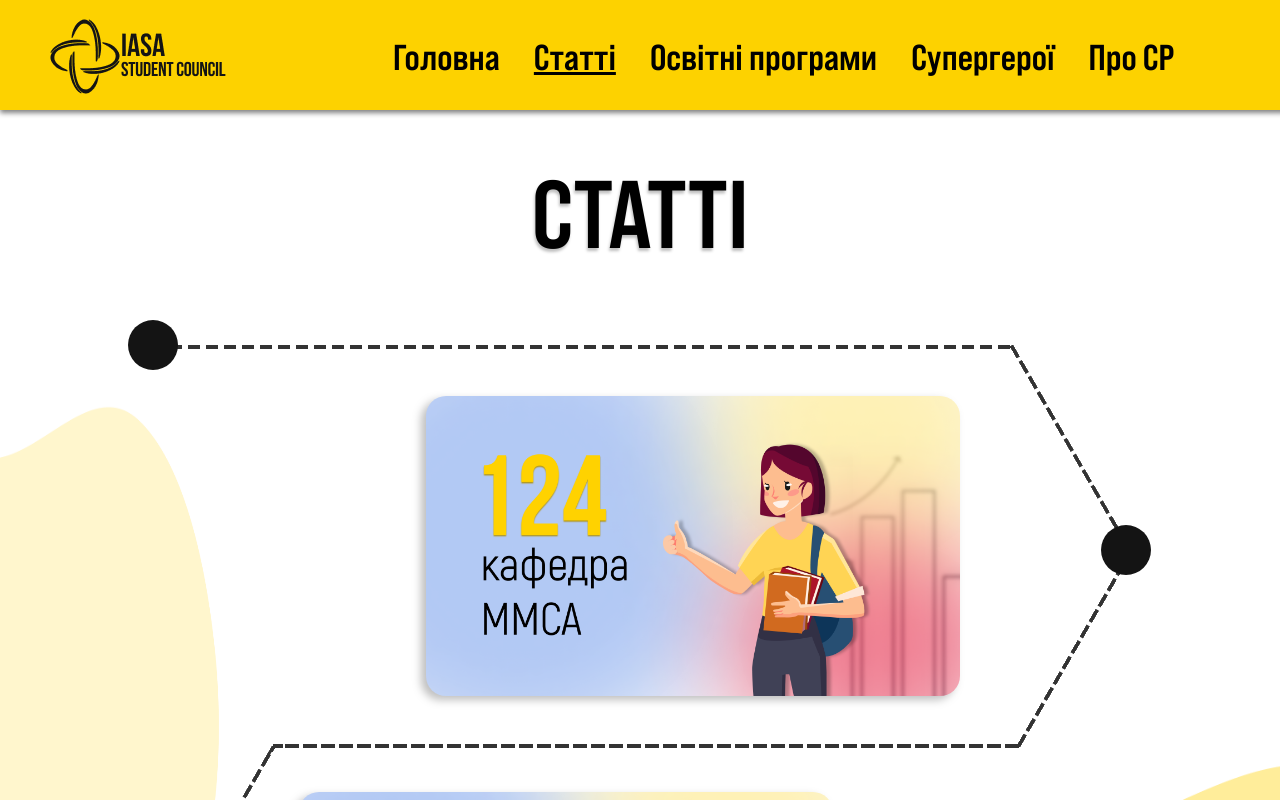
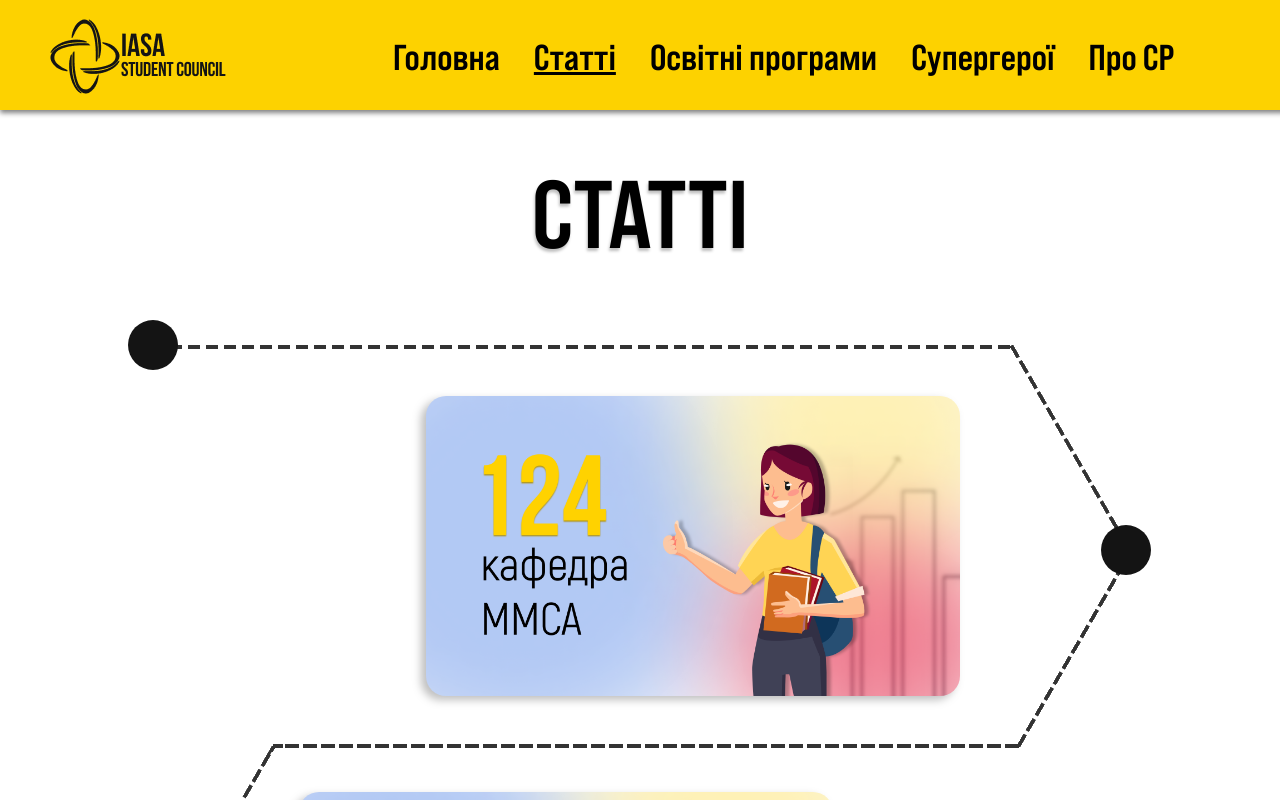
Before and after one commit to KepBuran/abitsite, a React (Create React App) app: page /articles in a window 1280 px wide. Shown: the top 800 px of the page. Built offline with nearby package versions, Linux system fonts and the light colour scheme.

Commit message:
PAges backgrounds fixed

```diff
--- a/src/pages/ArticlesPage.tsx
+++ b/src/pages/ArticlesPage.tsx
@@ -45,7 +45,7 @@ const ArticlesPage = () => {
 
 
     return (
-        <main style={{backgroundImage: `url(${BackgroundImg})`}}>
+        <main className="articles-page" style={{backgroundImage: `url(${BackgroundImg})`}}>
             <h1>СТАТТІ</h1>
             <div className="articles">
                 {dataArticles.map((article, index, arr) => {
--- a/src/pages/MainPage.tsx
+++ b/src/pages/MainPage.tsx
@@ -4,7 +4,7 @@ import MainPictureComponent from "../components/main/MainPictureComponent";
 
 const MainPage = () => {
     return (
-        <main>
+        <main className="main-page">
             <MainPictureComponent></MainPictureComponent>
             <SpecialitiesComponent></SpecialitiesComponent>
         </main>
--- a/src/pages/StudentCouncilPage.tsx
+++ b/src/pages/StudentCouncilPage.tsx
@@ -18,7 +18,7 @@ const StudentCouncilPage = () => {
 
 
     return (
-        <main style={{backgroundImage: `url(${BackgroundImg})`}}>
+        <main className="sc-page" style={{backgroundImage: `url(${BackgroundImg})`}}>
             <h1>ПРО СР</h1>
             <div className="about-sc">
                 <div className="about-sc-text" >{aboutSC}</div>
@@ -38,6 +38,7 @@ const StudentCouncilPage = () => {
 
             <div className="our-work">
                 <h2>Наша робота</h2>
+                <div className="gallery"></div>
             </div>
         </main>
     );
--- a/src/pages/SuperHeroesPage.tsx
+++ b/src/pages/SuperHeroesPage.tsx
@@ -13,7 +13,7 @@ const SuperHeroesPage = () => {
 
 
     return (
-        <main style={{backgroundImage: `url(${BackgroundImg})`}}>
+        <main className="heroes-page" style={{backgroundImage: `url(${BackgroundImg})`}}>
             <h1>СУПЕРГЕРОЇ</h1>
             <SliderComponent dataSlider={dataSliderSuperHeroes}></SliderComponent>
 
--- a/src/styles/Articles.css
+++ b/src/styles/Articles.css
@@ -1,4 +1,4 @@
-main {
+main.articles-page {
     background-position: top;
     background-repeat: no-repeat;
     background-size: auto 80%;
--- a/src/styles/StudentCouncil.css
+++ b/src/styles/StudentCouncil.css
@@ -1,8 +1,8 @@
-main {
+main.sc-page {
     background-position: top;
-    /*background-repeat: no-repeat;*/
+    background-repeat: no-repeat;
     background-size: 100% 100%;
-    object-fit: contain;
+    object-fit: fill;
 }
 
 .about-sc {
@@ -107,3 +107,7 @@ main {
     box-shadow: -9px 9px 4px rgba(0, 0, 0, 0.25);
     background-size: 100% auto;
 }
+
+.gallery {
+    height: 1000px;
+}
--- a/src/styles/SuperHeroes.css
+++ b/src/styles/SuperHeroes.css
@@ -1,4 +1,4 @@
-main {
+main.heroes-page {
     background-position: top;
     background-repeat: no-repeat;
     background-size: 100% 80%;
```
